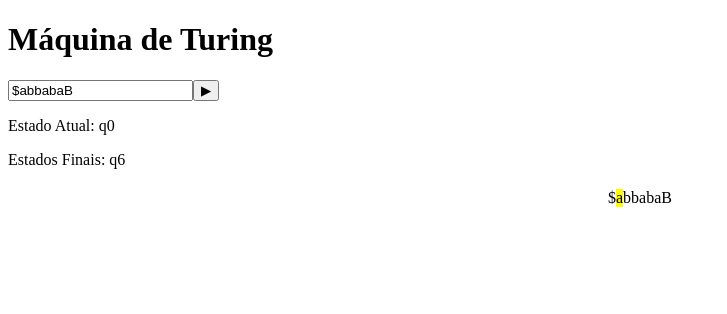
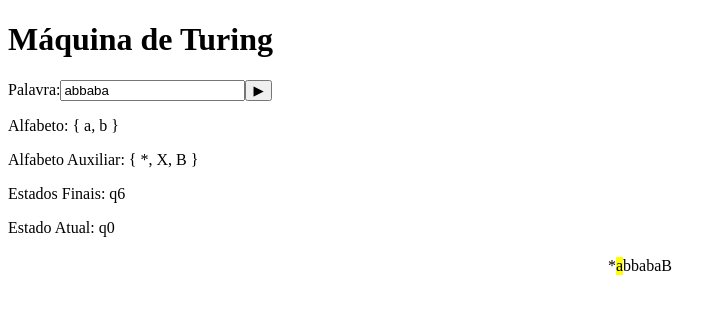
Before and after one commit to Zzrispu/Maquina-de-Turing, a Vue app: page / in a window 1280 px wide. Shown: the top 314 px of the page, without its empty margins (0-727 px from the left). Built offline with nearby package versions, Linux system fonts and the light colour scheme; the HTML template or start-up script is replaced by a standard one.

Commit message:
alguns ajustes

```diff
--- a/src/App.vue
+++ b/src/App.vue
@@ -1,13 +1,21 @@
 <script setup lang="ts">
-import { ref, onMounted } from "vue";
+import { ref, onMounted, watch } from "vue";
 
 type Transition = [string, string, "L" | "R", State];
+type AuxiliaryAlphabet = [string, string, string];
 
-const tape = ref<string>("$abbabaB");
+const word = ref<string>("abbaba");
 const head = ref<number>(1);
 
 const currentState = ref<State>();
 const finalStates = ref<State[]>([]);
+const auxiliaryAlphabet = ref<AuxiliaryAlphabet>(["*", "X", "B"]);
+
+const tape = ref<string>(auxiliaryAlphabet.value[0] + word.value + auxiliaryAlphabet.value[2]);
+watch(word, (newWord) => {
+  tape.value = auxiliaryAlphabet.value[0] + newWord + auxiliaryAlphabet.value[2];
+  head.value = 1;
+});
 
 class State {
   private _label: string;
@@ -67,6 +75,8 @@ function iterate() {
 }
 
 onMounted(() => {
+  const [startSymbol, markSymbol, blankSymbol] = auxiliaryAlphabet.value;
+
   const q0 = new State();
   const q1 = new State("q1");
   const q2 = new State("q2");
@@ -75,29 +85,29 @@ onMounted(() => {
   const q5 = new State("q5");
   const q6 = new State("q6");
 
-  q0.addTransition(["a", "X", "R", q1]);
-  q0.addTransition(["b", "X", "R", q4]);
-  q0.addTransition(["X", "X", "R", q0]);
-  q0.addTransition(["B", "B", "R", q6]);
+  q0.addTransition(["a", markSymbol, "R", q1]);
+  q0.addTransition(["b", markSymbol, "R", q4]);
+  q0.addTransition([markSymbol, markSymbol, "R", q0]);
+  q0.addTransition([blankSymbol, blankSymbol, "R", q6]);
 
   q1.addTransition(["a", "a", "R", q1]);
-  q1.addTransition(["b", "X", "R", q2]);
+  q1.addTransition(["b", markSymbol, "R", q2]);
 
   q2.addTransition(["b", "b", "R", q2]);
   q2.addTransition(["a", "a", "R", q2]);
-  q2.addTransition(["B", "B", "L", q3]);
+  q2.addTransition([blankSymbol, blankSymbol, "L", q3]);
 
   q3.addTransition(["a", "a", "L", q3]);
   q3.addTransition(["b", "b", "L", q3]);
-  q3.addTransition(["X", "X", "L", q3]);
-  q3.addTransition(["$", "$", "R", q0]);
+  q3.addTransition([markSymbol, markSymbol, "L", q3]);
+  q3.addTransition([startSymbol, startSymbol, "R", q0]);
 
   q4.addTransition(["b", "b", "R", q4]);
-  q4.addTransition(["a", "X", "R", q5]);
+  q4.addTransition(["a", markSymbol, "R", q5]);
 
   q5.addTransition(["a", "a", "R", q5]);
   q5.addTransition(["b", "b", "R", q5]);
-  q5.addTransition(["B", "B", "L", q3]);
+  q5.addTransition([blankSymbol, blankSymbol, "L", q3]);
 
   currentState.value = q0;
   finalStates.value = [q6];
@@ -106,10 +116,13 @@ onMounted(() => {
 
 <template>
   <h1>Máquina de Turing</h1>
-  <input v-model="tape" />
+  <label for="i-word">Palavra:</label>
+  <input id="i-word" v-model="word" />
   <button @click="iterate">▶</button>
+  <p>Alfabeto: { {{ [...new Set(word)].join(", ") }} }</p>
+  <p>Alfabeto Auxiliar: { {{ auxiliaryAlphabet.join(", ") }} }</p>
+  <p>Estados Finais: {{ finalStates.map(s => s.label).join(", ") }}</p>
   <p>Estado Atual: {{ currentState?.label }}</p>
-  <p>Estados Finais: {{ finalStates.map(s => s.label).join(", ") }}</p>
   <div class="tape">
    <div v-for="(char, index) in tape" :key="index" :class="{ head: index === head }">
       {{ char }}
```
